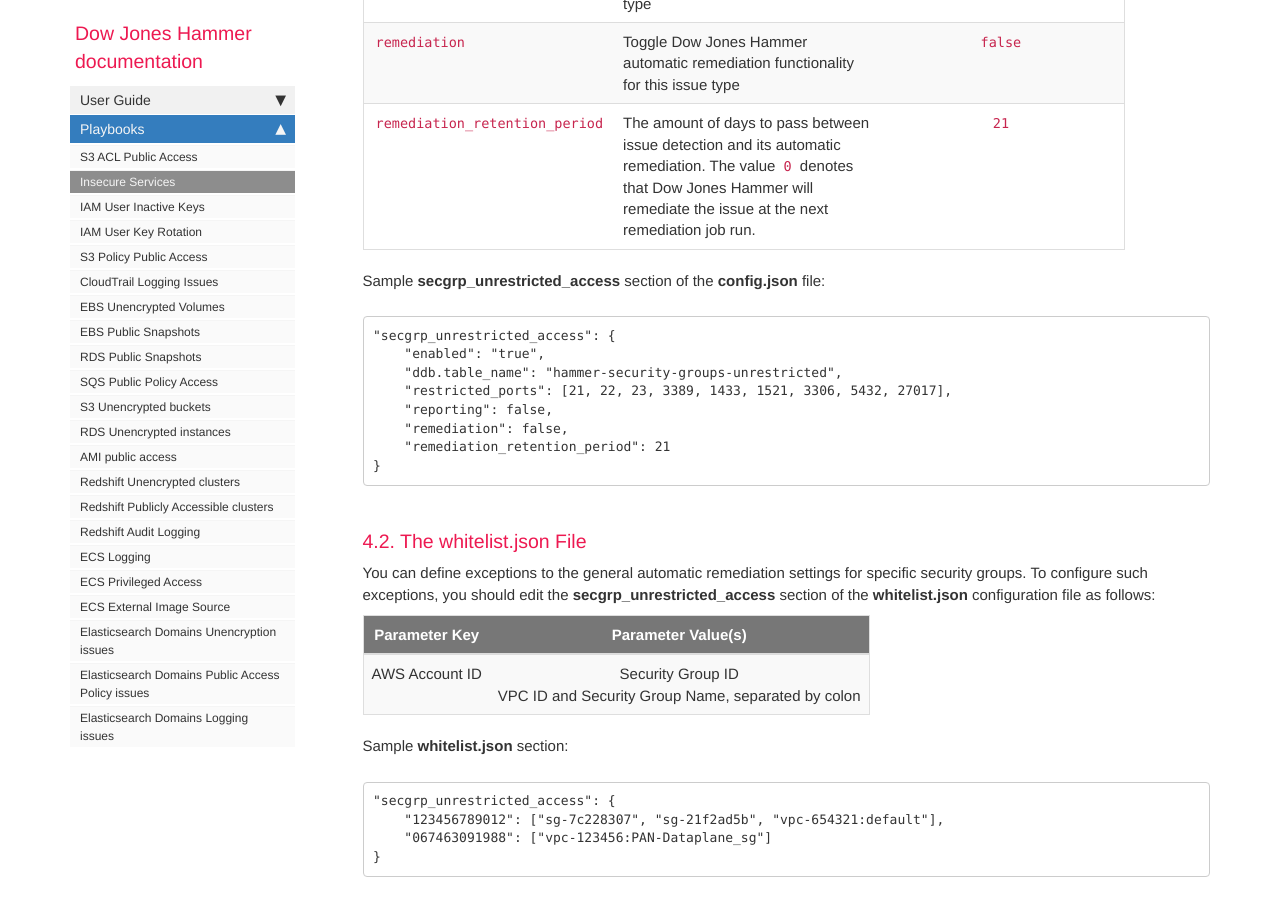
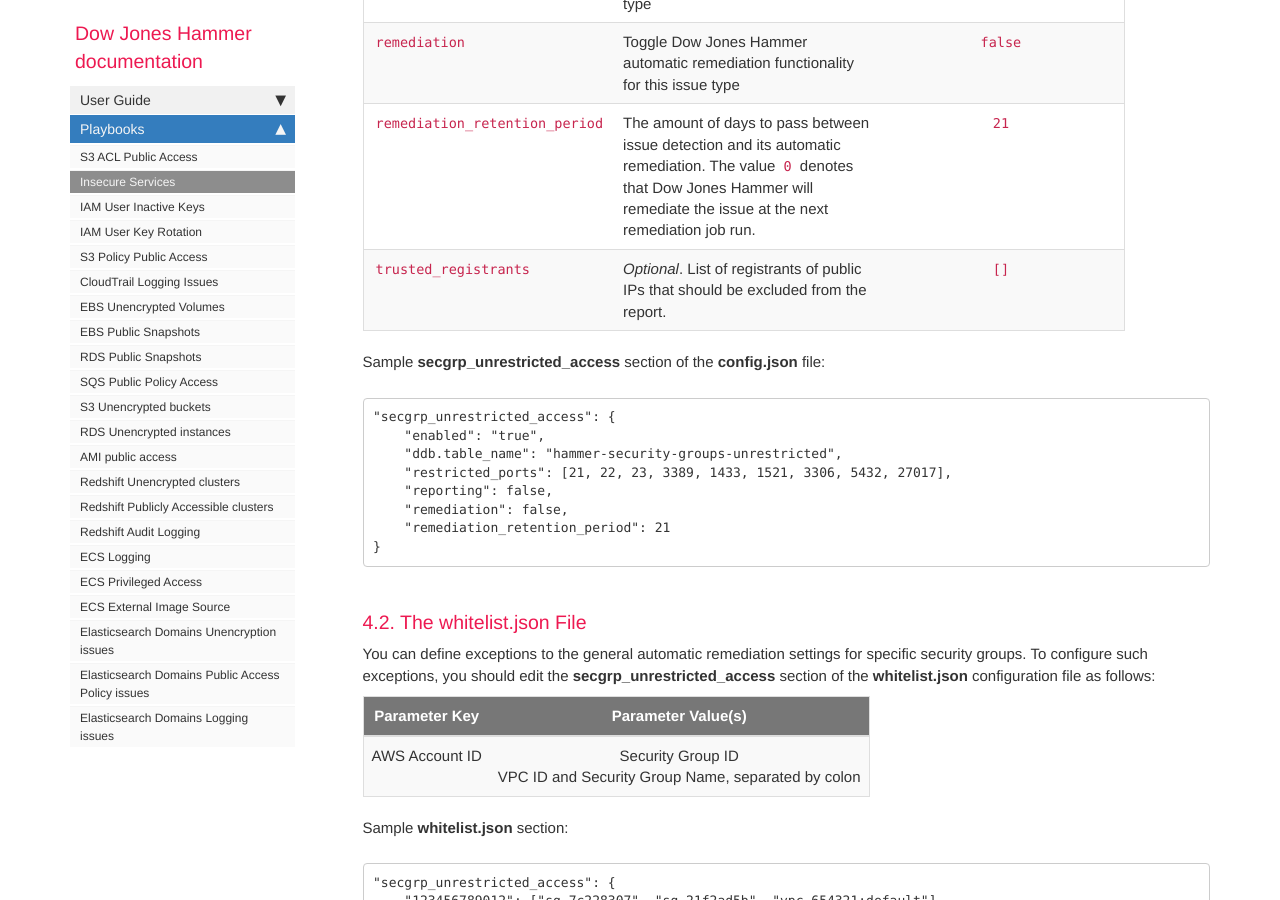
Before and after one commit to dowjones/hammer, a Jekyll site: the page built from docs/pages/playbook2_insecure_services.md, in a window 1280 px wide and 900 px high, scrolled down 3101 px. Built offline with Jekyll 4.4.1, drawn with Linux system fonts in a browser that asks for light colours; nearby versions of some CDN libraries; comment, search, counter and statistics services are not loaded.

Commit message:
Added documentation

```diff
--- a/docs/pages/playbook2_insecure_services.md
+++ b/docs/pages/playbook2_insecure_services.md
@@ -89,6 +89,7 @@
 |`reporting`                   |Toggle Dow Jones Hammer reporting functionality for this issue type    |`false`|
 |`remediation`                 |Toggle Dow Jones Hammer automatic remediation functionality for this issue type |`false`|
 |`remediation_retention_period`|The amount of days to pass between issue detection and its automatic remediation. The value `0` denotes that Dow Jones Hammer will remediate the issue at the next remediation job run.|`21`|
+|`trusted_registrants`         |*Optional*. List of registrants of public IPs that should be excluded from the report. |`[]`|
 
 Sample **secgrp_unrestricted_access** section of the **config.json** file:
 
```
